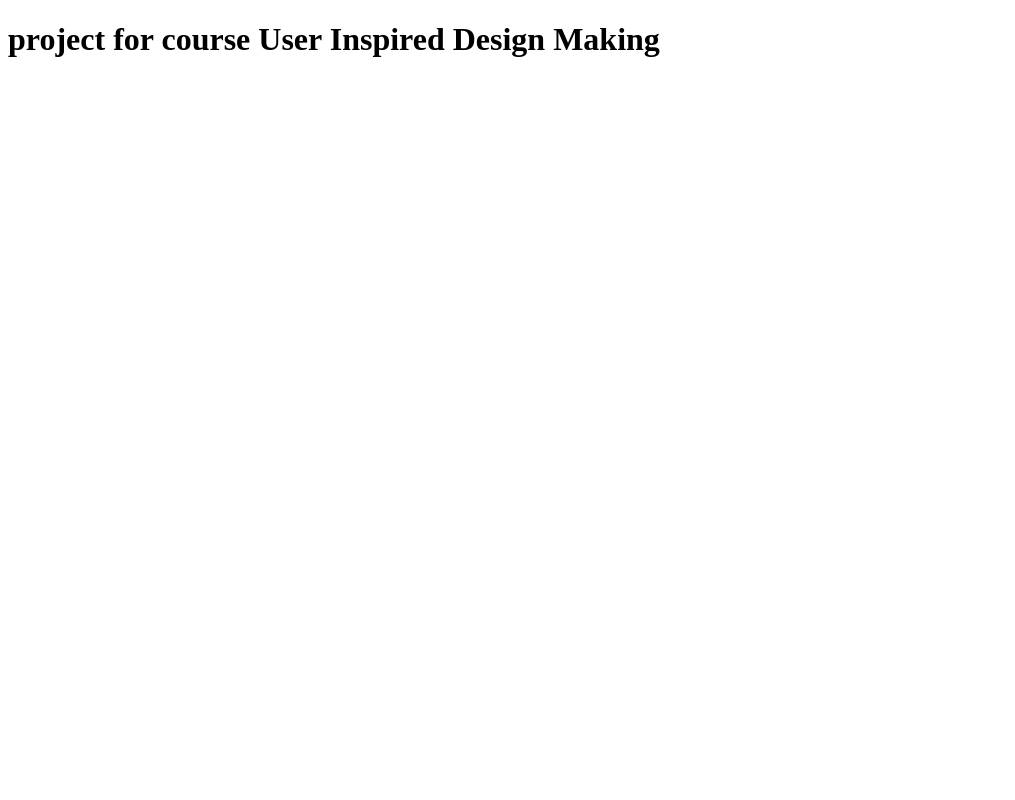
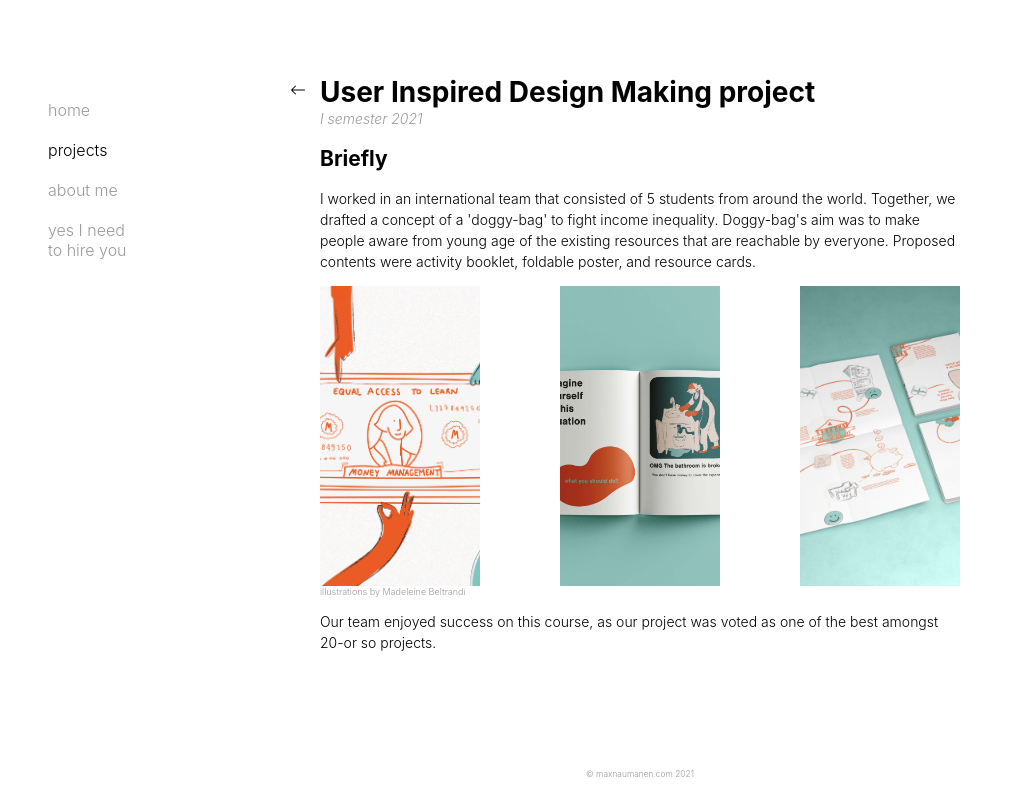
Before and after one commit to naumanm2/maxnaumanen.com, a Gatsby site: page /projects/uid-making-project in a window 1280 px wide. Shown: the whole page, without its empty margins (0-1015 px from the left). Built offline with nearby package versions, Linux system fonts and the light colour scheme; Gatsby itself is replaced by a stand-in of ours.

Commit message:
project description for UID

```diff
--- /dev/null
+++ b/src/components/projectDescription.js
@@ -0,0 +1,57 @@
+import React from "react";
+
+import { Link } from "gatsby";
+import { StaticImage } from "gatsby-plugin-image";
+
+import { BsArrowLeft } from "react-icons/bs";
+
+const ProjectDescription = () => {
+  return (
+    <div>
+      <div className="projects">
+        <div className="container">
+          <div className="inner-wrapper">
+            <Link to="/projects">
+              <BsArrowLeft className="icon" />
+            </Link>
+            <h1>User Inspired Design Making project</h1>
+          </div>
+          <p className="date">I semester 2021</p>
+          <h2>Briefly</h2>
+          <p>
+            I worked in an international team that consisted of 5 students from
+            around the world. Together, we drafted a concept of a 'doggy-bag' to
+            fight income inequality. Doggy-bag's aim was to make people aware from young age of the existing resources that are reachable by everyone. Proposed contents were activity booklet, foldable poster, and resource cards.
+          </p>
+          <div className="image-gallery">
+            <div className="image n1">
+              <StaticImage
+                src="../images/uid-making/visual-05.png"
+                alt="a visual of the concept image"
+              />
+            </div>
+            <div className="image n2">
+              <StaticImage
+                src="../images/uid-making/booklet_activity_3.jpg"
+                alt="concept of activity booklet"
+              />
+            </div>
+            <div className="image n3">
+              <StaticImage
+                src="../images/uid-making/foldable_poster.jpg"
+                alt="a visual of a user journer"
+              />
+            </div>
+          </div>
+          <div className="img-text">illustrations by Madeleine Beltrandi</div>
+          <p>
+            Our team enjoyed success on this course, as our project was voted as
+            one of the best amongst 20-or so projects.
+          </p>
+        </div>
+      </div>
+    </div>
+  );
+};
+
+export default ProjectDescription;
--- a/src/components/projects.js
+++ b/src/components/projects.js
@@ -51,6 +51,17 @@ const Projects = () => {
                 inspect current exhibitions.
               </p>
             </li>
+            <li className="i3">
+              <h3>
+                <a href="https://github.com/naumanm2/machine_learning">
+                  Machine Learning
+                </a>{" "}
+                <FaExternalLinkAlt className="extIcon" />
+              </h3>
+              <p>
+                I trained a model to identify individual letters similar to those in CAPTCHA.
+              </p>
+            </li>
           </ul>
         </div>
       </div>
--- a/src/components/sidebar.js
+++ b/src/components/sidebar.js
@@ -13,7 +13,7 @@ const Sidebar = ({active}) => {
           <Link to="/projects">projects</Link>
         </li>
         <li className={"i3" + (active === "aboutme" ? " active" : "")}>
-          <Link to="/aboutme">aboutme</Link>
+          <Link to="/aboutme">about me</Link>
         </li>
         <li className={"i4" + (active === "contact" ? " active" : "")}>
           <Link to="/yesineedtohireyou">yes I need to hire you</Link>
--- a/src/pages/projects/uid-making-project.js
+++ b/src/pages/projects/uid-making-project.js
@@ -1,13 +1,23 @@
 import React from "react";
+import Footer from "../../components/footer";
+import Hamburger from "../../components/hamburger";
+import Header from "../../components/header";
+import ProjectDescription from "../../components/projectDescription";
+import Projects from "../../components/projects";
+import Sidebar from "../../components/sidebar";
 
-const Uidmaking = () => {
+import '../../styles.scss'
+
+const uidmaking = () => {
   return (
-    <div className="specifics">
-      <div className="container">
-        <h1>project for course User Inspired Design Making</h1>
-      </div>
+    <div>
+      <Header />
+      <Hamburger />
+      <Sidebar active="projects" />
+      <ProjectDescription />
+      <Footer />
     </div>
   );
 };
 
-export default Uidmaking;
+export default uidmaking;
--- a/src/styles.scss
+++ b/src/styles.scss
@@ -289,7 +289,56 @@ header {
       }
     }
   }
+  .inner-wrapper {
+    display: flex;
+    flex-flow: row;
+    align-items: center;
+    .icon {
+      @keyframes slideToLeft {
+        0% {
+          transform: translateX(30px);
+          opacity: 0;
+        } 100% {
+          transform: translateX(0px);
+          opacity: 1;
+        }
+      }
+      animation: 0.6s ease-in 0s 1 slideToLeft;
+      margin-left: -30px;
+      font-size: 16px;
+    }
+
+  }
+  p {
+    line-height: 1.5;
+  }
+  .date {
+    margin-top: -20px;
+    color: $grey;
+    font-style: italic;
+  }
+
+  .image-gallery {
+    display: flex;
+    flex-flow: row;
+    justify-content: space-between;
+    align-items: stretch;
+    width: 100%;
+    .image {
+      width: 25%;
+      img {
+        object-fit: cover;
+        height: 300px;
+      }
+    }
+  }
+  .img-text {
+    font-size: 9px;
+    color: $grey;
+  }
 }
+
+
 
 .aboutmewrapper {
   height: 80vh;
```
Also changed, not shown: src/images/uid-making/booklet_activity_3.jpg (added), src/images/uid-making/foldable_poster.jpg (added), src/images/uid-making/visual-05.png (added), 4 other files.
